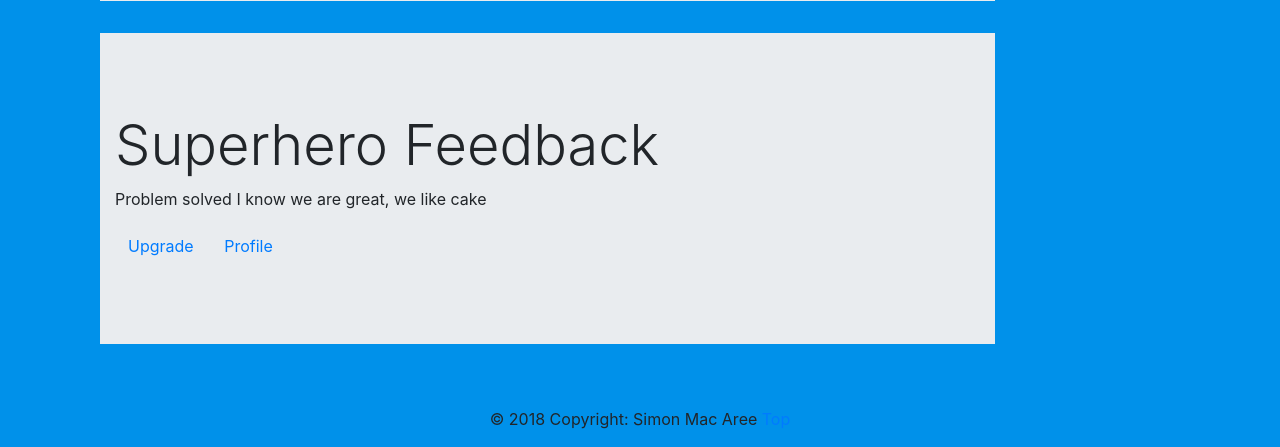
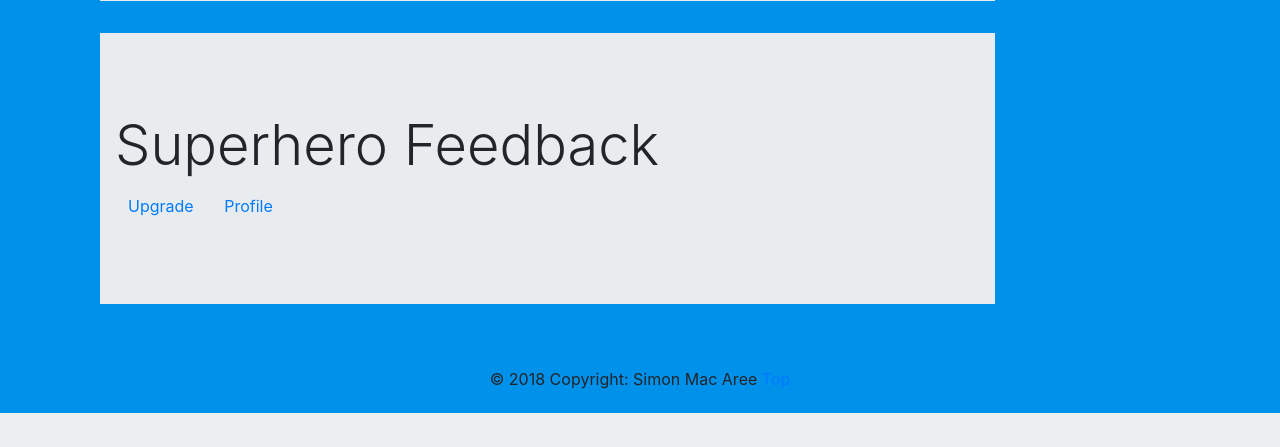
Before and after one commit to Code-Institute-Submissions/bug_killer, a Django app: template posts/templates/postdetail.html in a window 1280 px wide. Shown: the part 387-834 px from the top of the page. After the commit the page ends 800 px from the top, so only its background shows below. Run offline with Django 3.2, Linux system fonts and the light colour scheme; the template is opened without the code that fills it, so the values that code supplies are empty; some libraries are stand-ins or nearby versions.

```diff
--- a/posts/templates/postdetail.html
+++ b/posts/templates/postdetail.html
@@ -17,7 +17,6 @@
         <div class="jumbotron jumbotron-fluid">
             <div class="container">
                 <h2 class="display-4">Superhero Feedback</h2>
-                <p>Problem solved I know we are great, we like cake</p>
                 {% for s in statuses %}
                 Status: {{s.get_status_display}} <br>
                 Title: {{s.title}} <br>
```
Also changed, not shown: README.md, 6 other files.
